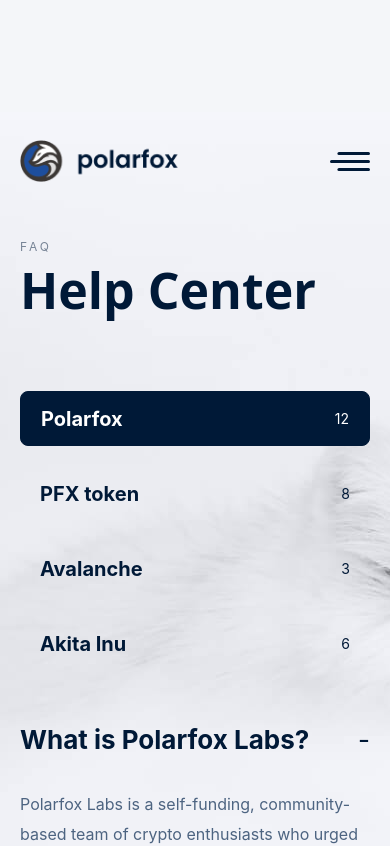
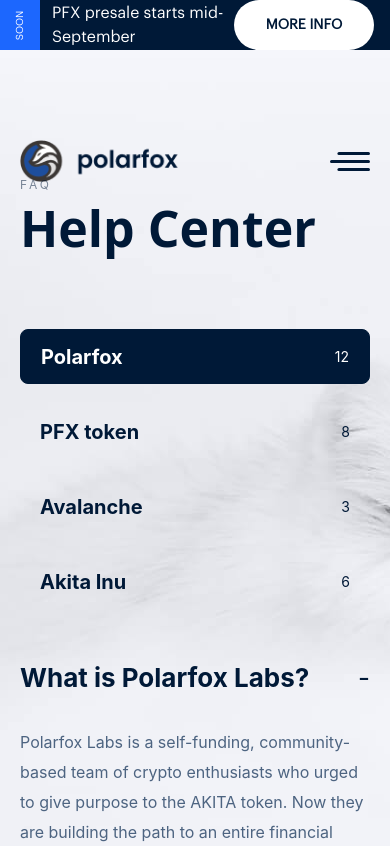
Before and after one commit to Polarfox-DEX/polarfox-web, a Next.js app: page /faq in a window 390 px wide. Shown: the top 846 px of the page. Built offline with nearby package versions, Linux system fonts and the light colour scheme.

Commit message:
Fixe presale header responsive

```diff
--- a/components/GlobalVars.tsx
+++ b/components/GlobalVars.tsx
@@ -1,8 +1,9 @@
 import moment from 'moment'
 
 const globalVars = {
-    presaleStartUTCDate: moment.utc('2021-08-11 11:00:00','YYYY-MM-DD HH:mm:ss'),
-    presaleEndUTCDate: moment.utc('2021-08-13 12:00:00','YYYY-MM-DD HH:mm:ss')
+    showPresaleStartDate: false, //if true show a countdown until start date otherwise show teasing
+    presaleStartUTCDate: moment.utc('2021-08-20 11:00:00','YYYY-MM-DD HH:mm:ss'),
+    presaleEndUTCDate: moment.utc('2021-08-24 12:00:00','YYYY-MM-DD HH:mm:ss')
 }
 
 export default globalVars
--- a/components/HeaderDesktop.tsx
+++ b/components/HeaderDesktop.tsx
@@ -17,7 +17,7 @@ export function HeaderDesktop({ className }: SectionProps) {
   return (
     <div
       className={classNames(
-        'hidden laptop:flex justify-between w-full px-14 py-4 absolute',
+        'container hidden laptop:flex justify-between w-full px-14 py-4 absolute',
         className
       )}
     >
--- a/components/PresaleHeader.tsx
+++ b/components/PresaleHeader.tsx
@@ -9,16 +9,32 @@ import { Countdown } from './countdown/Countdown'
 import moment from 'moment'
 
 export function PresaleHeader({ className }: SectionProps) {
-  // TODO remove Hidden when implementing responsive
+
   return (
     <div
       className={classNames(
-        'hidden desktop:flex w-full absolute bg-blue text-white font-graphik justify-between h-28',
+        'desktop:container w-full grid grid-cols-3 items-center justify-items-start bg-blue text-white gap-x-2 font-graphik laptop:absolute laptop:h-28 desktop:px-14',
+        'grid-cols-teasingPresaleHeader laptop:grid-cols-presaleHeader ',
         className
       )}
+      style={{
+        height: calcRem(80)
+      }}
     >
+
       <div
-        className="self-center ml-16"
+        className={classNames("laptop:hidden bg-blue-light grid items-center h-full w-full")}
+        style={{
+          fontSize: calcRem(10)
+        }}
+      >
+        <div className="-rotate-90 text-center">
+          { GlobalVars.showPresaleStartDate ? "NOW" : "SOON" }
+        </div>
+      </div>
+
+      <div
+        className={classNames(GlobalVars.showPresaleStartDate ? "laptop:self-center laptop:ml-16 pl-2" : 'hidden')}
         style={{ fontSize: calcRem(18) }}
       >
 
@@ -31,7 +47,26 @@ export function PresaleHeader({ className }: SectionProps) {
         }
 
       </div>
-      <div className="flex">
+
+      <div className={classNames(GlobalVars.showPresaleStartDate ? 'hidden' : 'ml-1 laptop:justify-center laptop:ml-8')}>
+        PFX presale starts mid-September
+      </div>
+
+      <a
+        className={classNames(GlobalVars.showPresaleStartDate ? "laptop:hidden" : "",
+          "mr-4 bg-white text-blue grid items-center justify-self-end text-center rounded-full px-2 font-semibold ")
+        }
+        style={{
+          height: calcRem(50),
+          width: calcRem(140),
+          fontSize: calcRem(14)
+        }}
+        href={GlobalVars.showPresaleStartDate ? "/presale" : "https://t.me/pfxannouncements"}
+      >
+        { GlobalVars.showPresaleStartDate ? "OPEN" : "MORE INFO" }
+      </a>
+
+      <div className={classNames(GlobalVars.showPresaleStartDate ? "hidden laptop:flex": 'hidden')}>
         <div
           className="container flex justify-between items-center space-x-5 mx-24"
           style={{ width: calcRem(312) }}
@@ -57,18 +92,3 @@ export function PresaleHeader({ className }: SectionProps) {
     </div>
   )
 }
-
-interface PresaleTimerBoxProps {
-  children: ReactNode
-}
-
-function PresaleTimerBox({ children }: PresaleTimerBoxProps) {
-  return (
-    <div
-      className="border border-white rounded-lg border-opacity-25 pt-4 text-center"
-      style={{ width: calcRem(92), height: calcRem(72), fontSize: calcRem(28) }}
-    >
-      {children}
-    </div>
-  )
-}
--- a/tailwind.config.js
+++ b/tailwind.config.js
@@ -51,6 +51,10 @@ module.exports = {
       '100%': '100%'
     },
     extend: {
+      gridTemplateColumns: {
+        'teasingPresaleHeader' : '2.5rem  5fr 3fr',
+        'presaleHeader' : '3fr 1fr 1fr'
+      },
       fontFamily: {
         publicSans: ['Public Sans', ...defaultTheme.fontFamily.sans],
         switzer: ['Switzer', ...defaultTheme.fontFamily.sans],
```
